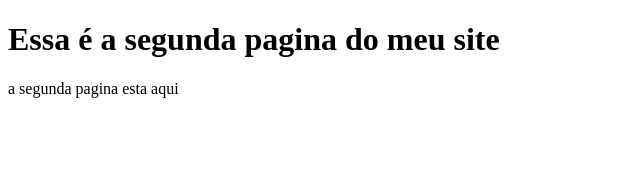
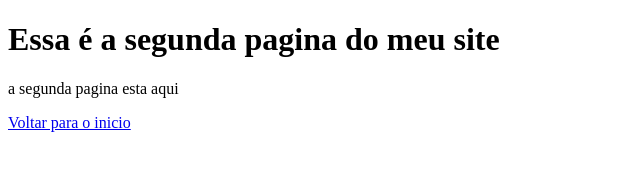
Before and after one commit to tgosgoncalves/Front-end-estudos, a plain HTML site: page ex010/pag002.html in a window 1280 px wide. Shown: the whole page, without its empty margins (0-640 px from the left). Drawn offline with Linux system fonts and the light colour scheme.

Commit message:
add link interno
<a href="nome da home">

mesmo comando porem para voltar para a home

```diff
--- a/ex010/pag002.html
+++ b/ex010/pag002.html
@@ -9,5 +9,6 @@
 <body>
     <h1>Essa é a segunda pagina do meu site</h1>
     <p>a segunda pagina esta aqui</p>
+    <p><a href="index.html">Voltar para o inicio</a></p>
 </body>
 </html>
```
Also changed, not shown: ex010/index.html (line endings or trailing spaces).
